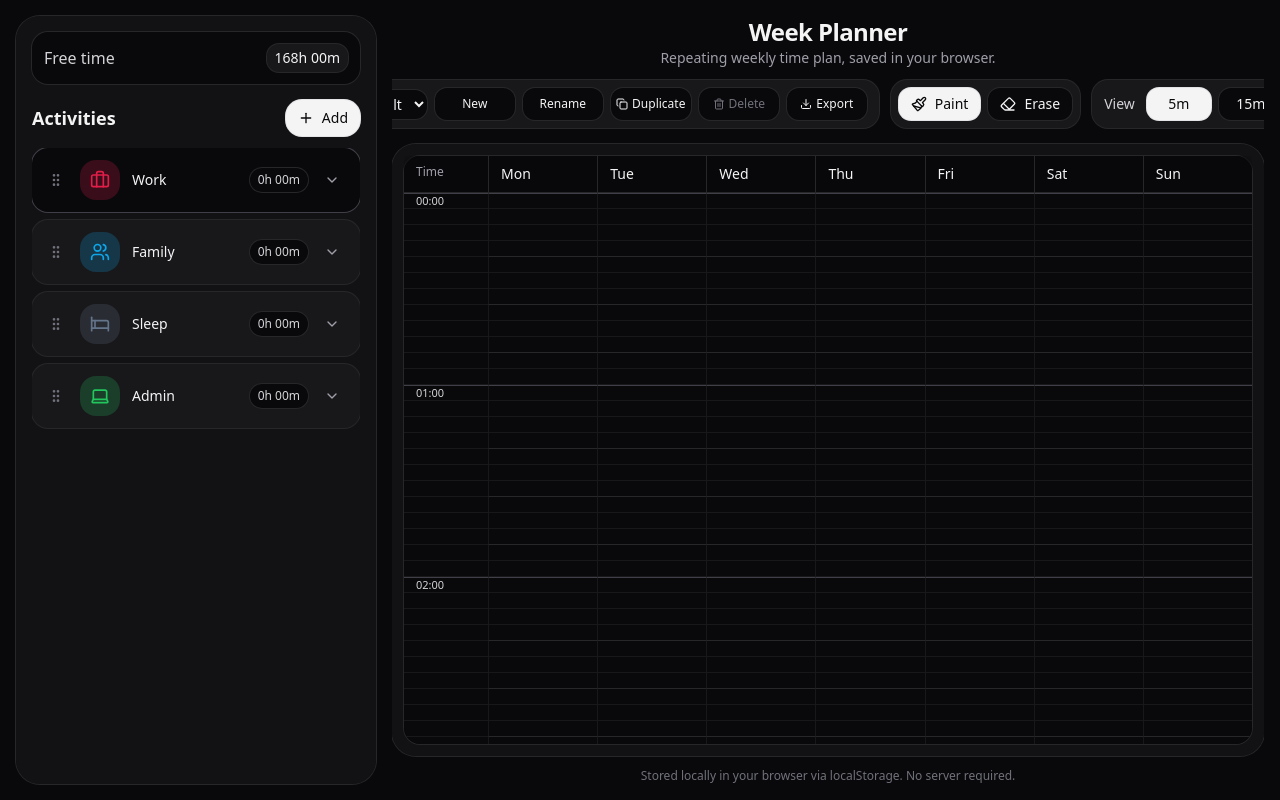
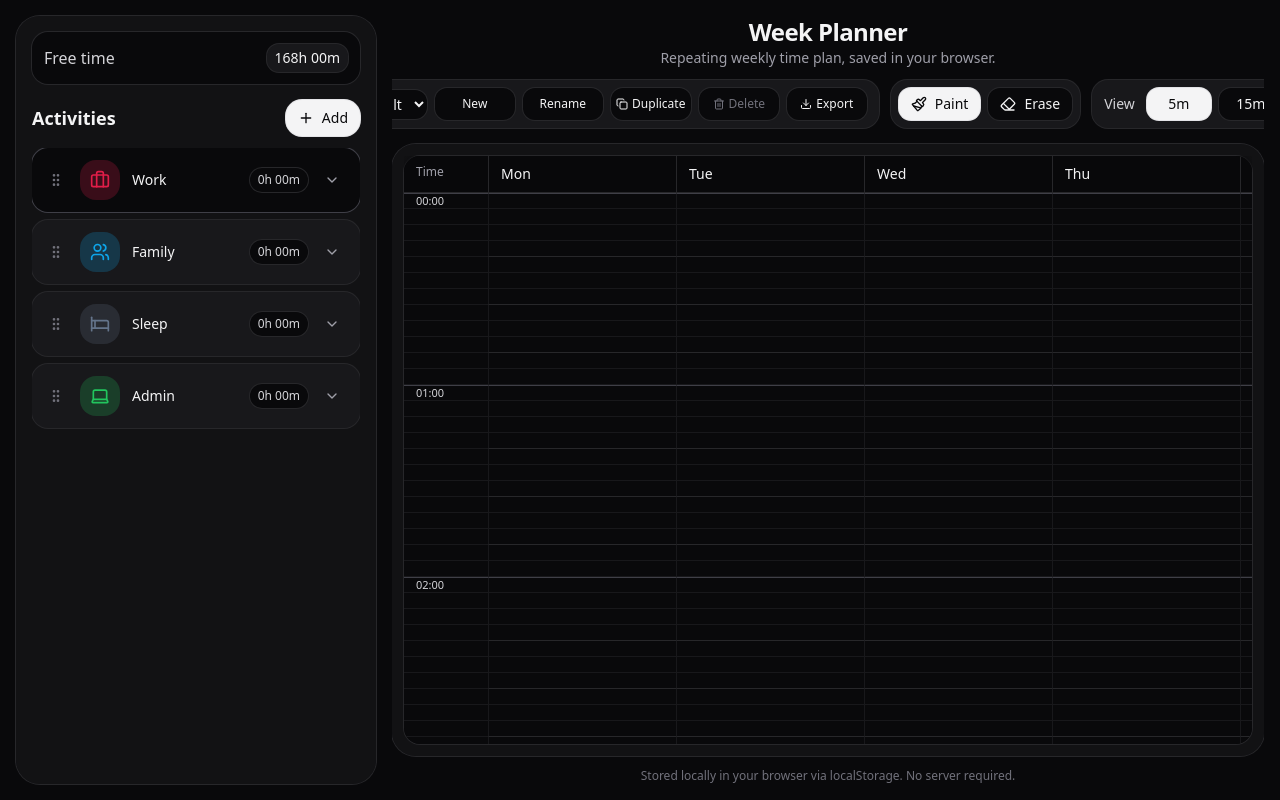
Before and after one commit to pat15312/week-planner, a React (Vite) app: page / in a window 1280 px wide. Built offline with nearby package versions, Linux system fonts and the light colour scheme.

Commit message:
Updated App.tsx

```diff
--- a/src/App.tsx
+++ b/src/App.tsx
@@ -1201,7 +1201,7 @@ export default function App() {
 
           <main className="min-h-0 flex-1 overflow-hidden rounded-3xl bg-zinc-900/60 p-3 ring-1 ring-zinc-800">
             <div className="h-full overflow-auto rounded-2xl bg-zinc-950 ring-1 ring-zinc-800">
-              <div>
+              <div className="min-w-[1400px]">
                 <div className="sticky top-0 z-10 grid grid-cols-[84px_repeat(7,1fr)] bg-zinc-950/95 backdrop-blur">
                   <div className="border-b border-zinc-800 px-3 py-2 text-xs text-zinc-400">Time</div>
                   {DAYS.map((d) => (
```
